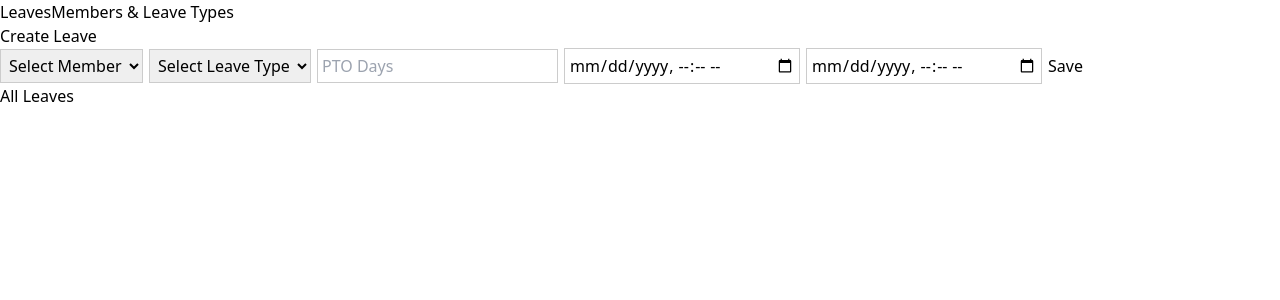
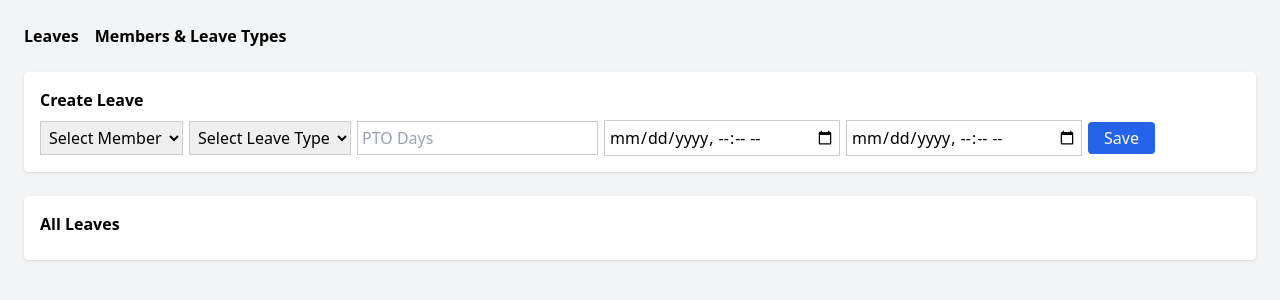
Before and after one commit to pinaki-GH/leave-tracker, a Next.js app: page / in a window 1280 px wide. Shown: the top 300 px of the page. Built offline with nearby package versions, Linux system fonts and the light colour scheme.

Commit message:
Create tailwind.config.ts

```diff
--- /dev/null
+++ b/tailwind.config.ts
@@ -0,0 +1,14 @@
+import type { Config } from "tailwindcss";
+
+const config: Config = {
+  content: [
+    "./app/**/*.{ts,tsx}",
+    "./components/**/*.{ts,tsx}"
+  ],
+  theme: {
+    extend: {}
+  },
+  plugins: []
+};
+
+export default config;
```
